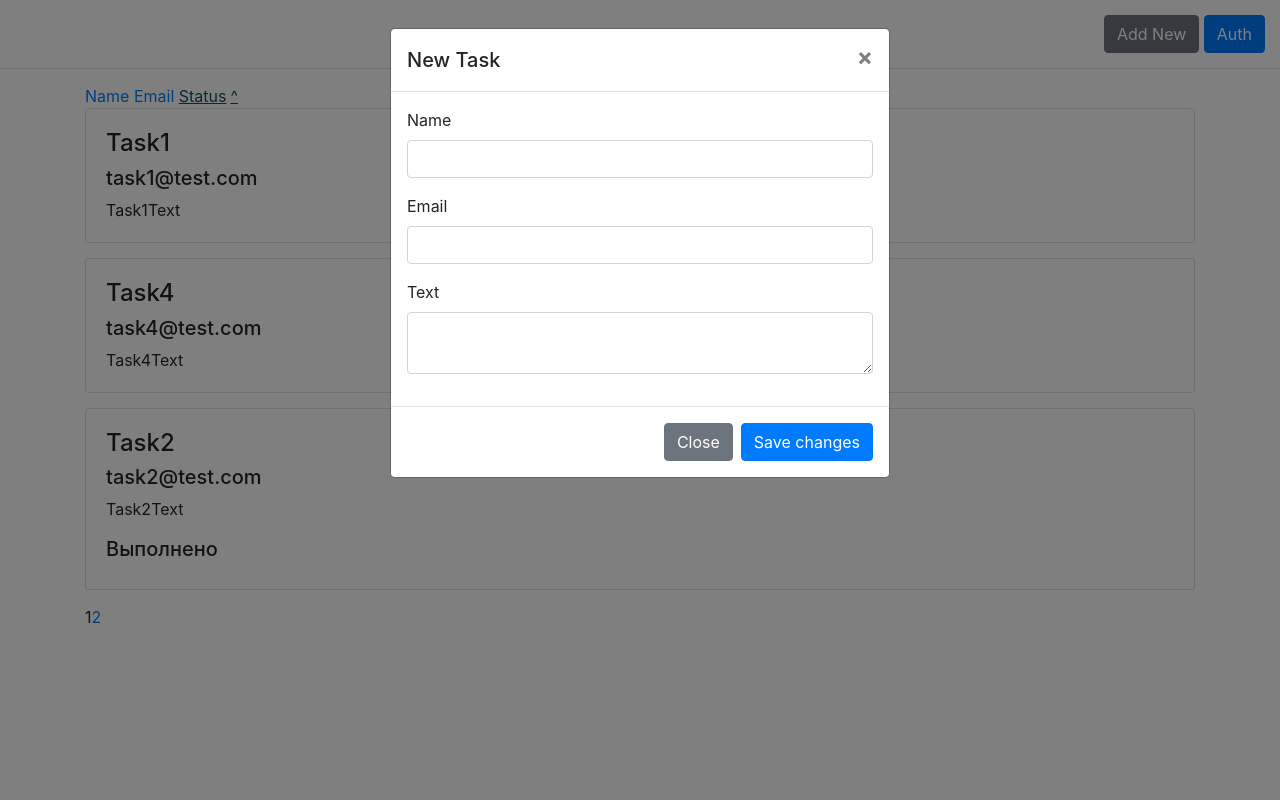
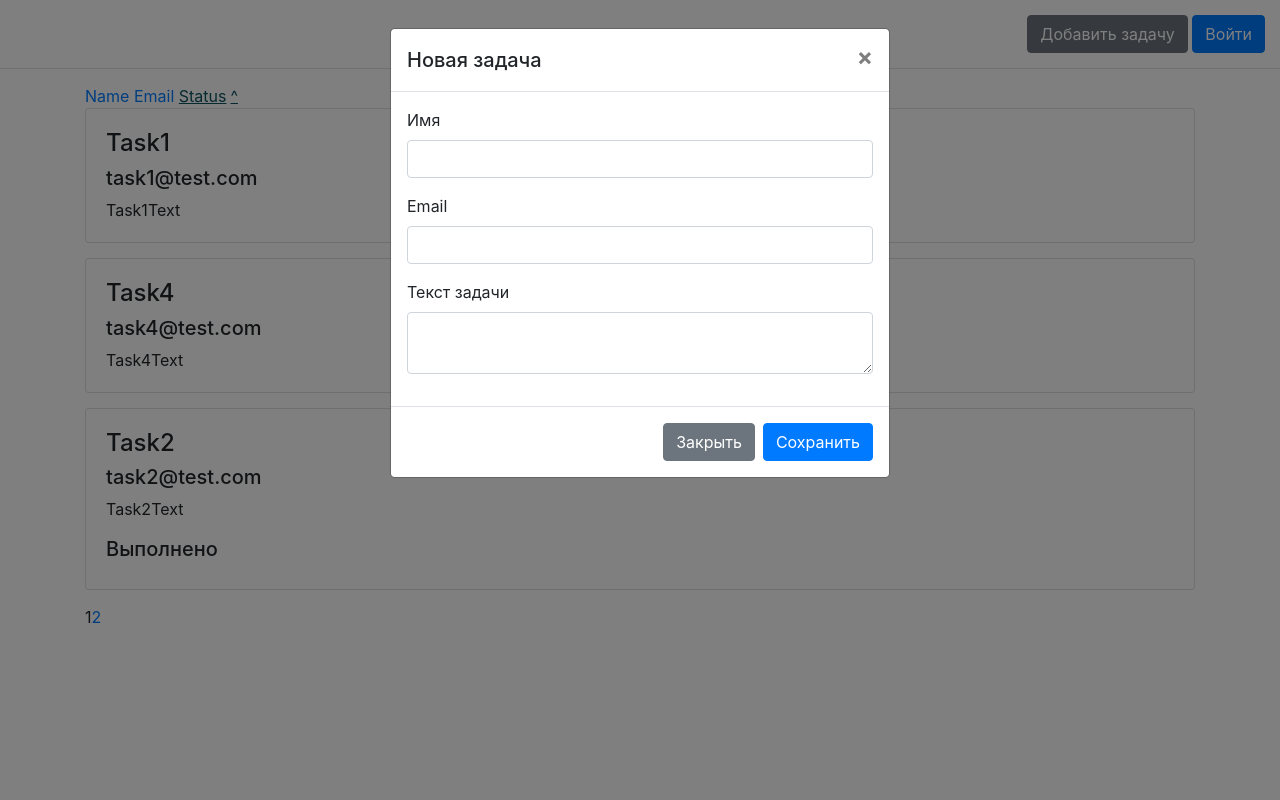
Before and after one commit to Limon96/tasks, a PHP site: page / in a window 1280 px wide, after a click on "Добавить задачу". Run offline with PHP 8.4, Linux system fonts and the light colour scheme; data comes from the database, SQL or seed files in the repository.

Commit message:
Перевел все текста на русский, вывел дополнительные ошибки

```diff
--- a/app/view/home.tpl
+++ b/app/view/home.tpl
@@ -17,11 +17,11 @@
 <body>
 <header>
     <div class="auth-control">
-        <button class="btn btn-secondary" data-toggle="modal" data-target="#addTaskModal">Add New</button>
+        <button class="btn btn-secondary" data-toggle="modal" data-target="#addTaskModal">Добавить задачу</button>
         <?php if ($is_logged) { ?>
-        <button class="btn btn-primary btn-logout">Logout</button>
+        <button class="btn btn-primary btn-logout">Выйти</button>
         <?php } else { ?>
-        <a class="btn btn-primary" href="../?v=login">Auth</a>
+        <a class="btn btn-primary" href="../?v=login">Войти</a>
         <?php } ?>
     </div>
     <div class="clearfix"></div>
@@ -75,14 +75,14 @@
     <div class="modal-dialog">
         <div class="modal-content">
             <div class="modal-header">
-                <h5 class="modal-title" id="addTaskLabel">New Task</h5>
+                <h5 class="modal-title" id="addTaskLabel">Новая задача</h5>
                 <button type="button" class="close" data-dismiss="modal" aria-label="Close">
                     <span aria-hidden="true">&times;</span>
                 </button>
             </div>
             <div class="modal-body">
                 <div class="form-group">
-                    <label for="input-add-name">Name</label>
+                    <label for="input-add-name">Имя</label>
                     <input id="input-add-name" type="text" name="name" class="form-control">
                 </div>
                 <div class="form-group">
@@ -90,13 +90,13 @@
                     <input id="input-add-email" type="text" name="email" class="form-control">
                 </div>
                 <div class="form-group">
-                    <label for="textarea-add-text">Text</label>
+                    <label for="textarea-add-text">Текст задачи</label>
                     <textarea id="textarea-add-text" name="text" class="form-control"></textarea>
                 </div>
             </div>
             <div class="modal-footer">
-                <button type="button" class="btn btn-secondary" data-dismiss="modal">Close</button>
-                <button type="button" class="btn btn-primary btn-task-save">Save changes</button>
+                <button type="button" class="btn btn-secondary" data-dismiss="modal">Закрыть</button>
+                <button type="button" class="btn btn-primary btn-task-save">Сохранить</button>
             </div>
         </div>
     </div>
@@ -107,25 +107,25 @@
     <div class="modal-dialog">
         <div class="modal-content">
             <div class="modal-header">
-                <h5 class="modal-title" id="editTaskLabel">Edit Task</h5>
+                <h5 class="modal-title" id="editTaskLabel">Редактирование задачи</h5>
                 <button type="button" class="close" data-dismiss="modal" aria-label="Close">
                     <span aria-hidden="true">&times;</span>
                 </button>
             </div>
             <div class="modal-body">
                 <div class="form-group">
-                    <label for="textarea-edit-text">Text</label>
+                    <label for="textarea-edit-text">Текст задачи</label>
                     <textarea id="textarea-edit-text" name="text" class="form-control"></textarea>
                 </div>
                 <div class="form-group">
-                    <label for="input-edit-status">Status</label>
+                    <label for="input-edit-status">Статус</label>
                     <input id="input-edit-status" type="checkbox" name="status" value="1" class="form-control">
                 </div>
             </div>
             <div class="modal-footer">
                 <input type="hidden" name="task_id">
-                <button type="button" class="btn btn-secondary" data-dismiss="modal">Close</button>
-                <button type="button" class="btn btn-primary btn-task-save">Save changes</button>
+                <button type="button" class="btn btn-secondary" data-dismiss="modal">Закрыть</button>
+                <button type="button" class="btn btn-primary btn-task-save">Сохранить</button>
             </div>
         </div>
     </div>
@@ -136,24 +136,24 @@
     <div class="modal-dialog">
         <div class="modal-content">
             <div class="modal-header">
-                <h5 class="modal-title" id="authLabel">Auth</h5>
+                <h5 class="modal-title" id="authLabel">Авторизация</h5>
                 <button type="button" class="close" data-dismiss="modal" aria-label="Close">
                     <span aria-hidden="true">&times;</span>
                 </button>
             </div>
             <div class="modal-body">
                 <div class="form-group">
-                    <label for="input-login">Login</label>
+                    <label for="input-login">Логин</label>
                     <input id="input-login" type="text" name="login" class="form-control">
                 </div>
                 <div class="form-group">
-                    <label for="input-password">Password</label>
+                    <label for="input-password">Пароль</label>
                     <input id="input-password" type="password" name="password" class="form-control">
                 </div>
             </div>
             <div class="modal-footer">
-                <button type="button" class="btn btn-secondary" data-dismiss="modal">Close</button>
-                <button type="button" class="btn btn-primary btn-auth">Login</button>
+                <button type="button" class="btn btn-secondary" data-dismiss="modal">Закрыть</button>
+                <button type="button" class="btn btn-primary btn-auth">Войти</button>
             </div>
         </div>
     </div>
--- a/assets/js/custom.js
+++ b/assets/js/custom.js
@@ -46,6 +46,12 @@ $(document).on('click','#editTaskModal .btn-task-save', function (e) {
             if (json['error_auth']) {
                 $('.task-content').load(location.href + ' .task-content > div');
                 $('#editTaskModal .modal-body').prepend("<div class='alert alert-danger'>" + json['error_auth'] + "</div>");
+            }
+            if (json['error_unknown']) {
+                $('#editTaskModal .modal-body').prepend("<div class='alert alert-danger'>" + json['error_unknown'] + "</div>");
+            }
+            if (json['error_not_found']) {
+                $('#editTaskModal .modal-body').prepend("<div class='alert alert-danger'>" + json['error_not_found'] + "</div>");
             }
 
             if (json['success']) {
```
Also changed, not shown: app/controller/LoginController.php (+4 -4 lines), app/controller/TaskController.php (+10 -10 lines).
